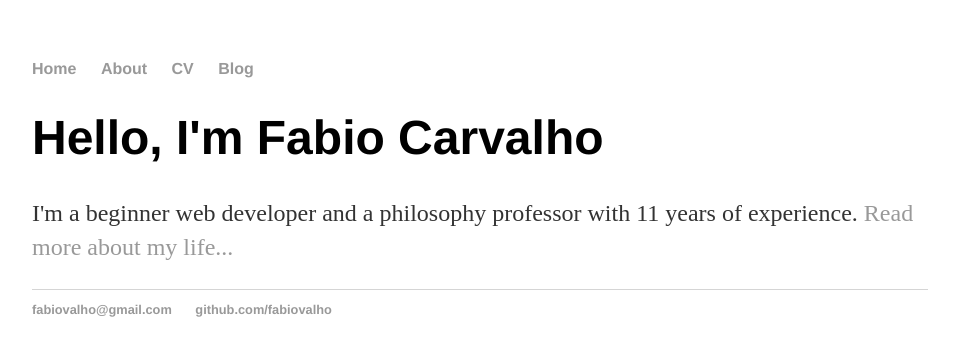
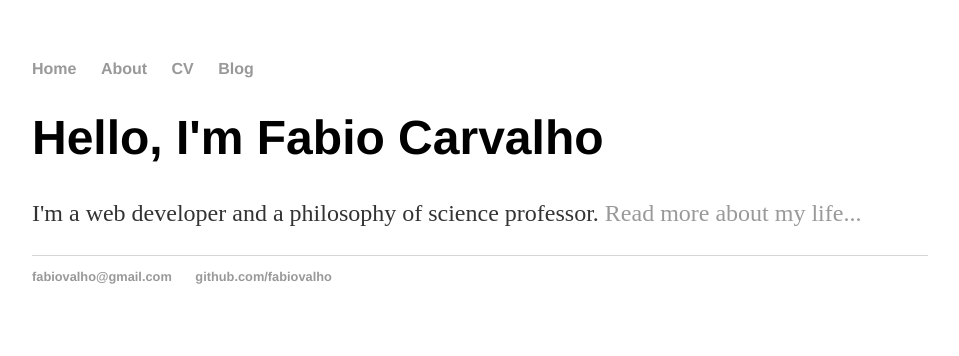
Before and after one commit to fabiovalho/fabiovalho.github.io, a Jekyll site: the page built from index.html, in a window 1280 px wide. Shown: the top 356 px of the page, without its empty margins (160-1119 px from the left). Built offline with Jekyll 4.4.1, drawn with Linux system fonts in a browser that asks for light colours.

Commit message:
update wellcome message

```diff
--- a/index.html
+++ b/index.html
@@ -4,5 +4,5 @@ title: Fabio Carvalho, web developer and philosopher
 ---
 <div class="blurb">
 	<h1>Hello, I'm Fabio Carvalho</h1>
-	<p>I'm a beginner web developer and a philosophy professor with 11 years of experience. <a href="/about">Read more about my life...</a></p>
+	<p>I'm a web developer and a philosophy of science professor. <a href="/about">Read more about my life...</a></p>
 </div><!-- /.blurb -->
```
